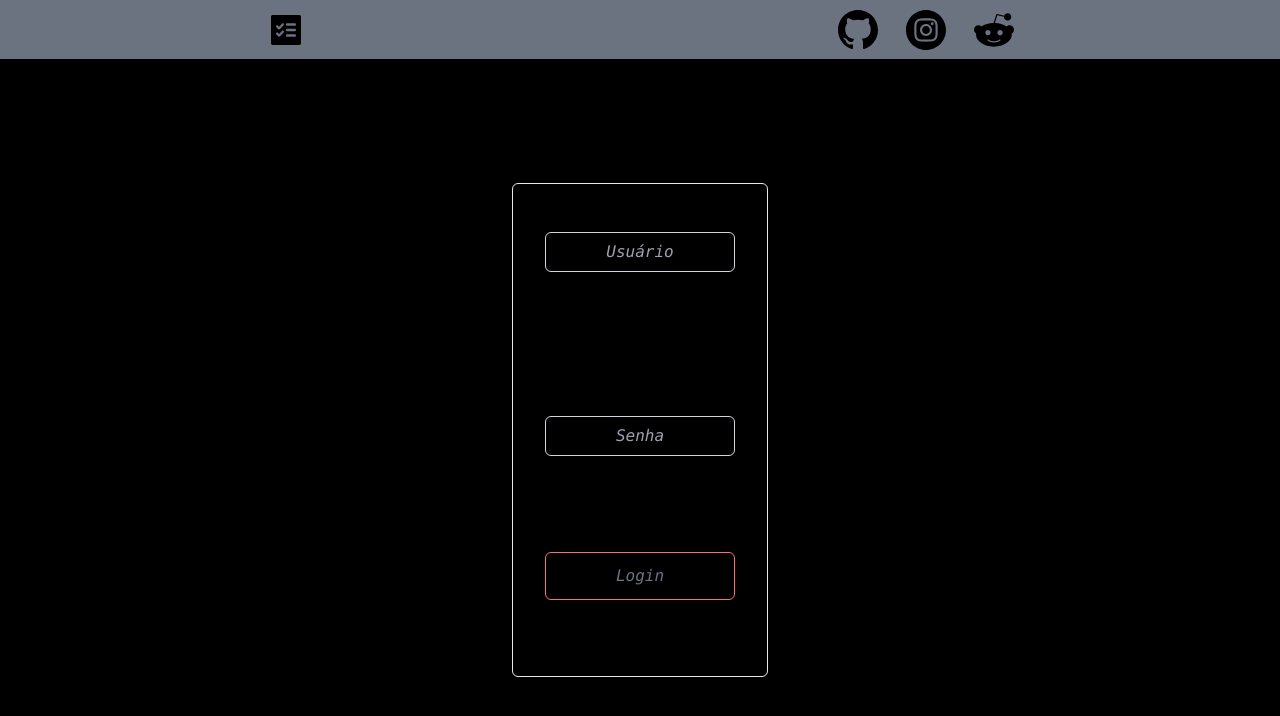
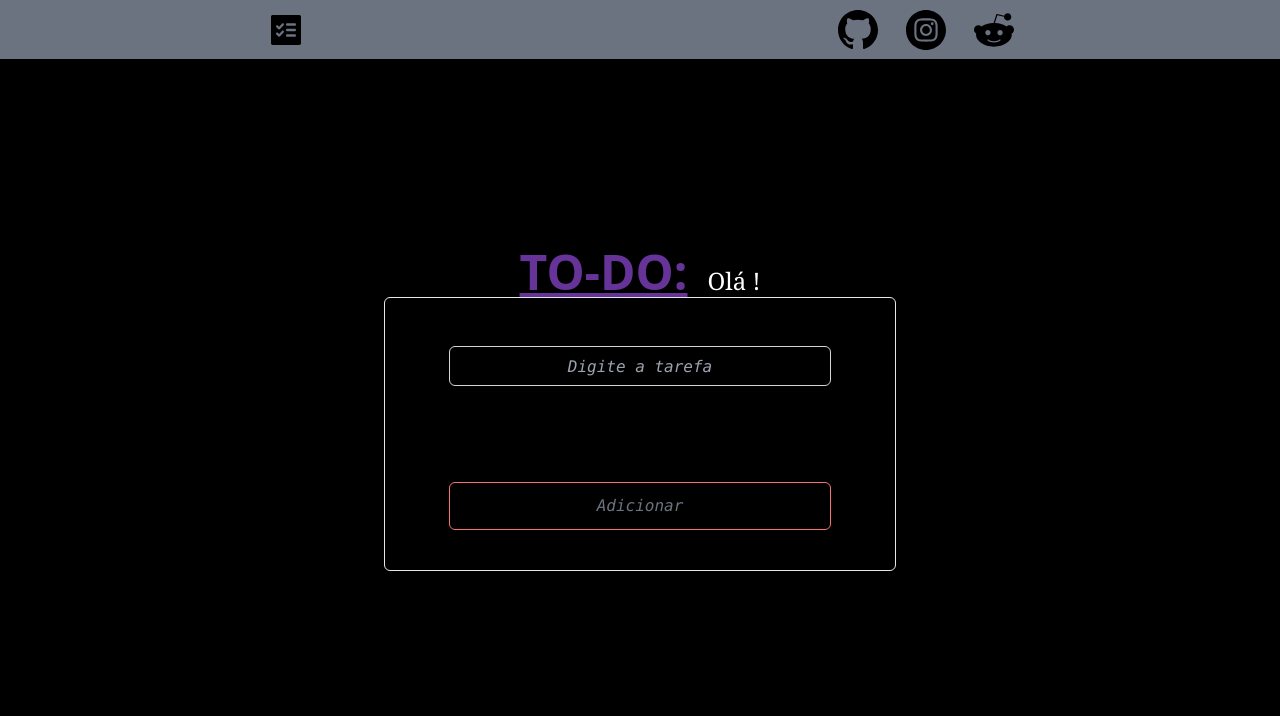
Before and after one commit to Joao-Vtr-Oliveira/ToDoList-Login-MarvelApi-Context, a React (Vite) app: page /todo in a window 1280 px wide. Shown: the top 716 px of the page. Built offline with nearby package versions, Linux system fonts and the light colour scheme.

Commit message:
feat: implement react routes

```diff
--- a/package.json
+++ b/package.json
@@ -11,7 +11,8 @@
   },
   "dependencies": {
     "react": "^18.2.0",
-    "react-dom": "^18.2.0"
+    "react-dom": "^18.2.0",
+    "react-router-dom": "^6.21.1"
   },
   "devDependencies": {
     "@types/react": "^18.2.43",
--- a/src/App.tsx
+++ b/src/App.tsx
@@ -1,42 +1,72 @@
-import { useContext, useState } from "react";
+import { useContext, useState, ReactNode } from "react";
+import { BrowserRouter, Routes, Route } from "react-router-dom";
 import Header from "./components/Header";
-import Login from "./components/Login";
+import Login from "./pages/Login/Login";
 import { LoginContext, LoginContextProvider } from "./contexts/LoginContext";
-import TodoList from "./components/TodoList";
+import TodoList from "./pages/Todo/TodoList";
+
+interface StyledContainerProps {
+  children: ReactNode;
+}
 
 function App() {
   const [isLogged, setIsLogged] = useState(false);
 
   return (
     <LoginContextProvider setIsLogged={setIsLogged}>
-      <div className="bg-black w-screen h-screen flex flex-col justify-center items-center">
-        <Header />
-        {isLogged ? (
-          <div className="flex flex-col justify-center items-center w-full h-full">
-            <pre>
-              <span className="text-custom-purple font-bold underline text-3xl font-sans mb-3 xl:text-5xl">TO-DO:</span>
-              <Greeting />
-            </pre>
-            <div className="border rounded-md w-4/5 xl:w-2/5 h-auto mb-10">
-              <TodoList />
-            </div>
-          </div>
-        ) : (
-          <div className="flex justify-center items-center w-full h-full">
-            <div className="border rounded-md w-4/5 h-2/3 xl:w-1/5 xl:h-2/3 ">
-              <Login />
-            </div>
-          </div>
-        )}
-      </div>
+      <BrowserRouter>
+        <div className="bg-black w-screen h-screen flex flex-col justify-center items-center">
+          <Header />
+          <Routes>
+            <Route
+              path="/"
+              element={
+                <StyledContainerLogin>
+                  <Login />
+                </StyledContainerLogin>
+              }
+            />
+            <Route
+              path="todo"
+              element={
+                <StyledContainerTodo>
+                  <TodoList />
+                </StyledContainerTodo>
+              }
+            />
+          </Routes>
+        </div>
+      </BrowserRouter>
     </LoginContextProvider>
   );
 }
 
-function Greeting() {
+function StyledContainerLogin({ children }: StyledContainerProps) {
+  return (
+    <div className="flex justify-center items-center w-full h-full">
+      <div className="border rounded-md w-4/5 h-2/3 xl:w-1/5 xl:h-2/3">
+        {children}
+      </div>
+    </div>
+  );
+}
+
+function StyledContainerTodo({ children }: StyledContainerProps) {
   const loginContext = useContext(LoginContext);
   return (
-    <span className="text-white ml-5 font-serif text-lg xl:text-2xl">Olá {loginContext?.responseData?.user.name || '!'}</span>
+    <div className="flex flex-col justify-center items-center w-full h-full">
+      <pre>
+        <span className="text-custom-purple font-bold underline text-3xl font-sans mb-3 xl:text-5xl">
+          TO-DO:
+        </span>
+        <span className="text-white ml-5 font-serif text-lg xl:text-2xl">
+          Olá {loginContext?.responseData?.user.name || "!"}
+        </span>
+      </pre>
+      <div className="border rounded-md w-4/5 xl:w-2/5 h-auto mb-10">
+        {children}
+      </div>
+    </div>
   );
 }
 
--- a/src/components/TodoItem.tsx
+++ /dev/null
@@ -1,18 +0,0 @@
-import { useState } from "react";
-import { TodoType } from "../types/TodoType";
-
-type TodoItemProps = {
-  todo: TodoType;
-};
-
-function TodoItem({ todo }: TodoItemProps) {
-  const [checked, setChecked] = useState(false);
-
-  return (
-    <div className="text-white w-full h-auto font-mono text-lg flex items-center">
-      <input type="checkbox" defaultChecked={checked} onClick={() => setChecked(!checked)} className="ml-3 mr-3 h-6 w-6" /><span className={checked ? 'line-through text-custom-purple font-bold' : 'no-underline'}>{todo.text}</span>
-    </div>
-  );
-}
-
-export default TodoItem;
--- a/src/components/Login.tsx
+++ b/src/pages/Login/Login.tsx
@@ -1,12 +1,15 @@
 import { useContext, useState } from "react";
-import { LoginContext } from "../contexts/LoginContext";
-import InputText from "./InputText";
-import Button from "./Button";
-import { login } from "../requests/auth";
+import { LoginContext } from "../../contexts/LoginContext";
+import InputText from "../../components/InputText";
+import Button from "../../components/Button";
+import { login } from "../../requests/auth";
+import { useNavigate } from "react-router-dom";
 
 const Login = () => {
-  const [user, setUser] = useState('');
-  const [password, setPassword] = useState('');
+  const navigate = useNavigate();
+
+  const [user, setUser] = useState("");
+  const [password, setPassword] = useState("");
 
   const loginContext = useContext(LoginContext);
   if (!loginContext) return null;
@@ -14,12 +17,13 @@ const Login = () => {
   const handleLogin = async () => {
     loginContext.setIsLogged(true);
 
-    const info = await login({user, password});
-    if(info) {
-      localStorage.setItem('user', info.user.name);
-      localStorage.setItem('sessionToken', info.sessionToken);
+    const info = await login({ user, password });
+    if (info) {
+      localStorage.setItem("user", info.user.name);
+      localStorage.setItem("sessionToken", info.sessionToken);
       loginContext.setResponseData(info);
     }
+    navigate("/todo");
   };
 
   const handleUserChange = (e: React.ChangeEvent<HTMLInputElement>) =>
@@ -39,10 +43,15 @@ const Login = () => {
         value={password}
         placeholder="Senha"
         onChange={handlePasswordChange}
-        type='password'
+        type="password"
       />
 
-      <Button onClick={handleLogin} disabled={!(!!user && !!password)} text="Login" className={'mt-24'}/>
+      <Button
+        onClick={handleLogin}
+        disabled={!(!!user && !!password)}
+        text="Login"
+        className={"mt-24"}
+      />
     </div>
   );
 };
--- /dev/null
+++ b/src/pages/Todo/TodoItem.tsx
@@ -0,0 +1,30 @@
+import { useState } from "react";
+import { TodoType } from "../../types/TodoType";
+
+type TodoItemProps = {
+  todo: TodoType;
+};
+
+function TodoItem({ todo }: TodoItemProps) {
+  const [checked, setChecked] = useState(false);
+
+  return (
+    <div className="text-white w-full h-auto font-mono text-lg flex items-center">
+      <input
+        type="checkbox"
+        defaultChecked={checked}
+        onClick={() => setChecked(!checked)}
+        className="ml-3 mr-3 h-6 w-6"
+      />
+      <span
+        className={
+          checked ? "line-through text-custom-purple font-bold" : "no-underline"
+        }
+      >
+        {todo.text}
+      </span>
+    </div>
+  );
+}
+
+export default TodoItem;
```
Also changed, not shown: src/pages/Todo/TodoList.tsx (renamed from src/components/TodoList.tsx, +12 -9 lines), 1 other file (tests, documents, lock files or other folders).
